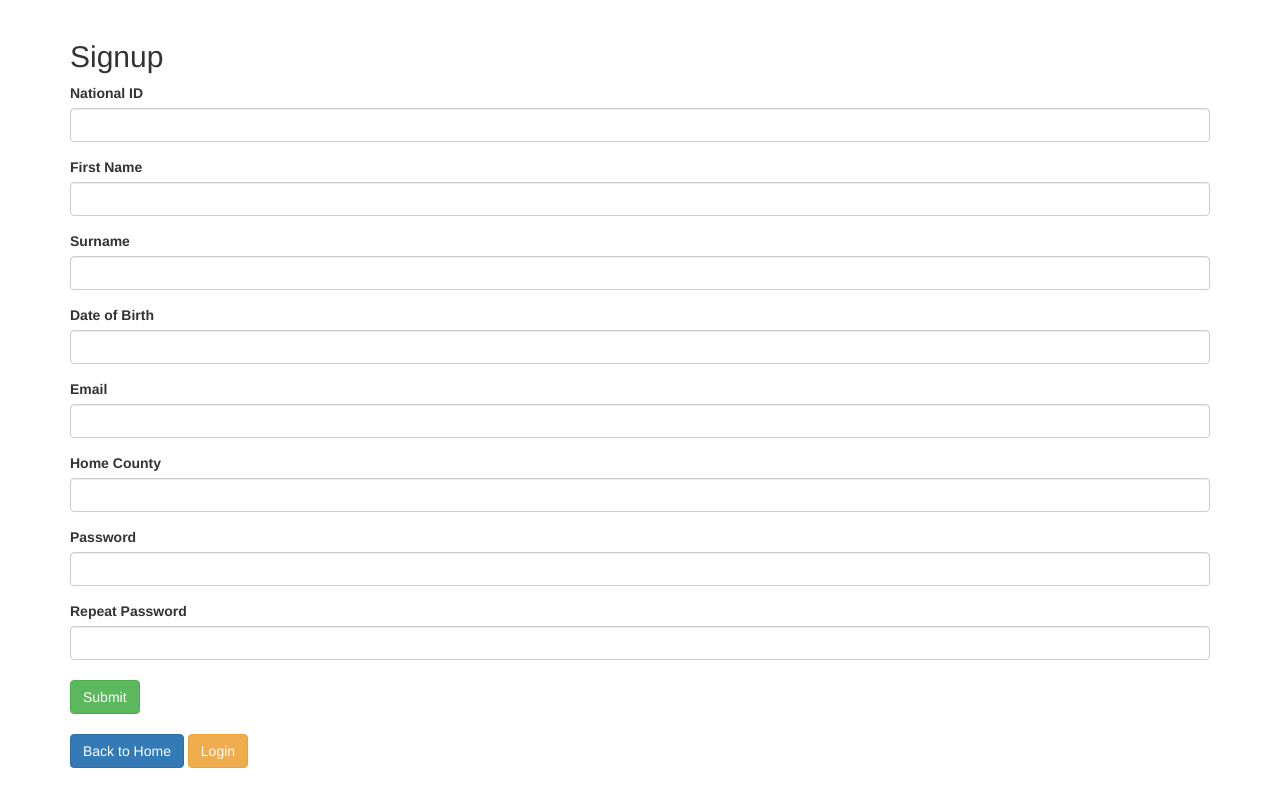
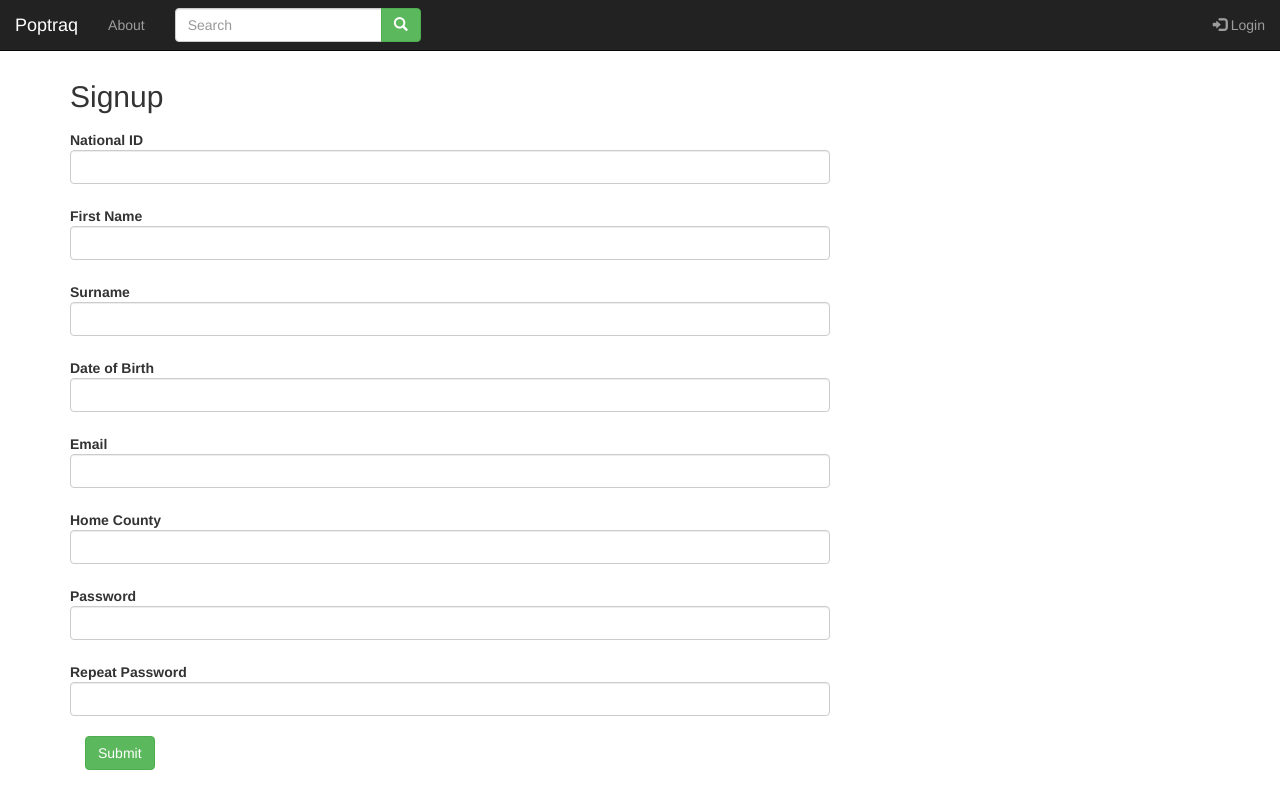
Before and after one commit to maxwellicharia/poptraq, a Flask app: page /signup in a window 1280 px wide. Run offline with Flask 2, Linux system fonts and the light colour scheme; parts of the project's set-up code (start-up, migrations or seed data) failed here and were passed over; some libraries are stand-ins or nearby versions.

Commit message:
[Edit] - Template inheritance

```diff
--- a/poptraq/templates/signup.html
+++ b/poptraq/templates/signup.html
@@ -1,29 +1,25 @@
-{% extends "bootstrap/base.html" %}
+{% extends "dash.html" %}
 
-{% import "bootstrap/wtf.html" as wtf %}
+{% block title %} Signup {% endblock %}
 
-{% block title %}
-
-Signup
-
+{% block nav %}
+<ul class="nav navbar-nav navbar-right">
+  <li><a href="{{ url_for('login')}}"><span class="glyphicon glyphicon-log-in"></span> Login</a></li>
+</ul>
 {% endblock %}
 
 {% block content %}
-
 <div class="container">
-
     <br/>
     <h2>Signup</h2>
 
     {% if not_validate %}
-
-    {% for message in form.errors %}
-    <div class="error">{{ message }}</div>
-    {% endfor %}
-
+        {% for message in form.errors %}
+            <div class="error">{{ message }}</div>
+        {% endfor %}
     {% endif %}
 
-    <form method="POST" action="/signup">
+    <form class="form-horizontal col-sm-8" method="POST" action="/signup">
         <dl>
             {{ form.csrf_token }}
             {{ wtf.form_field(form.national_id) }}
@@ -37,13 +33,5 @@ Signup
         </dl>
         <input class="btn btn-success" type="submit" value="Submit"/>
     </form>
-
-    <br/>
-
-    <a class="btn btn-primary" href="{{ url_for('dash')}}" role="button">Back to Home</a>
-
-    <a class="btn btn-warning" href="{{ url_for('login')}}" role="button">Login</a>
-
 </div>
-
 {% endblock %}
```
